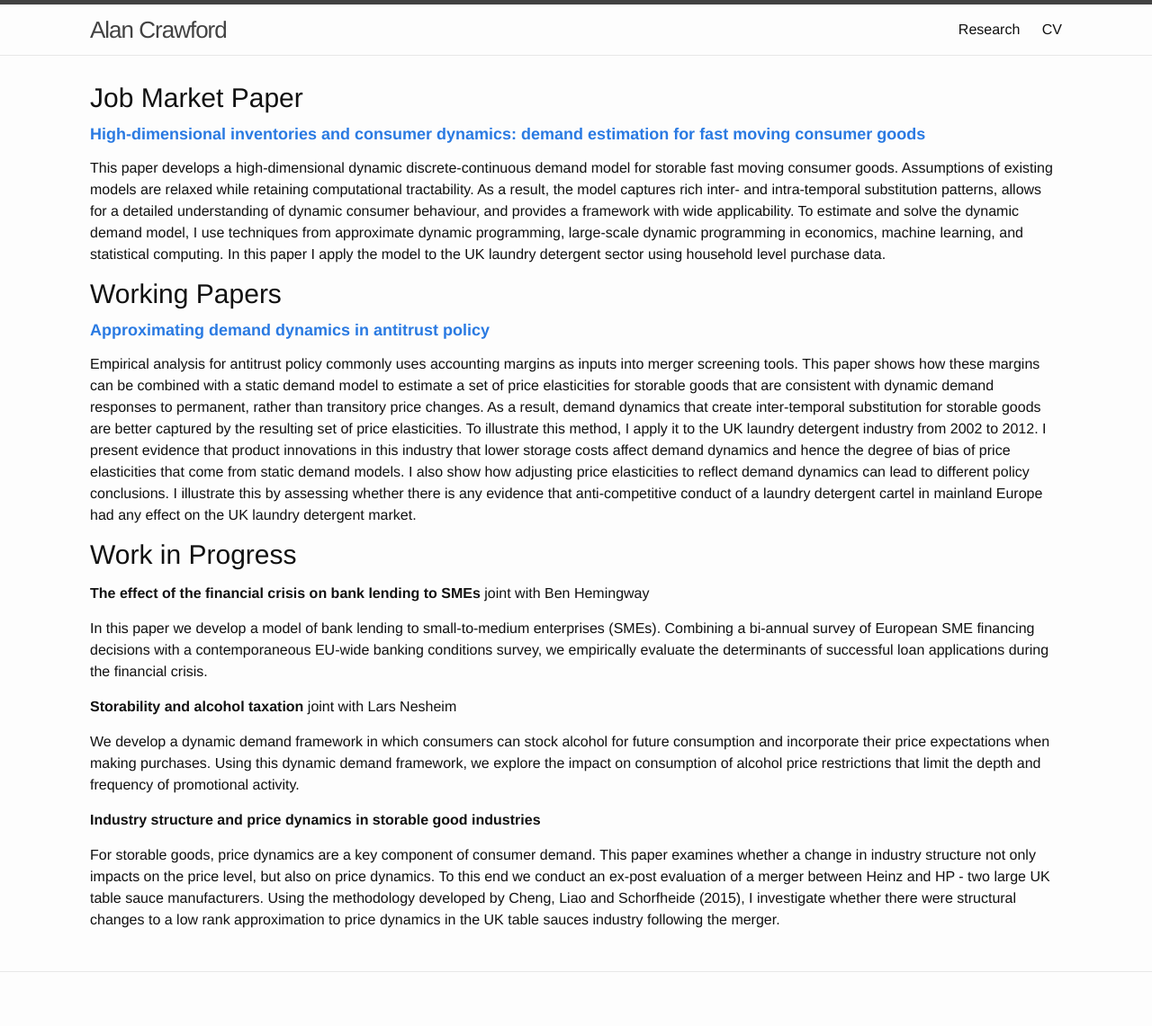
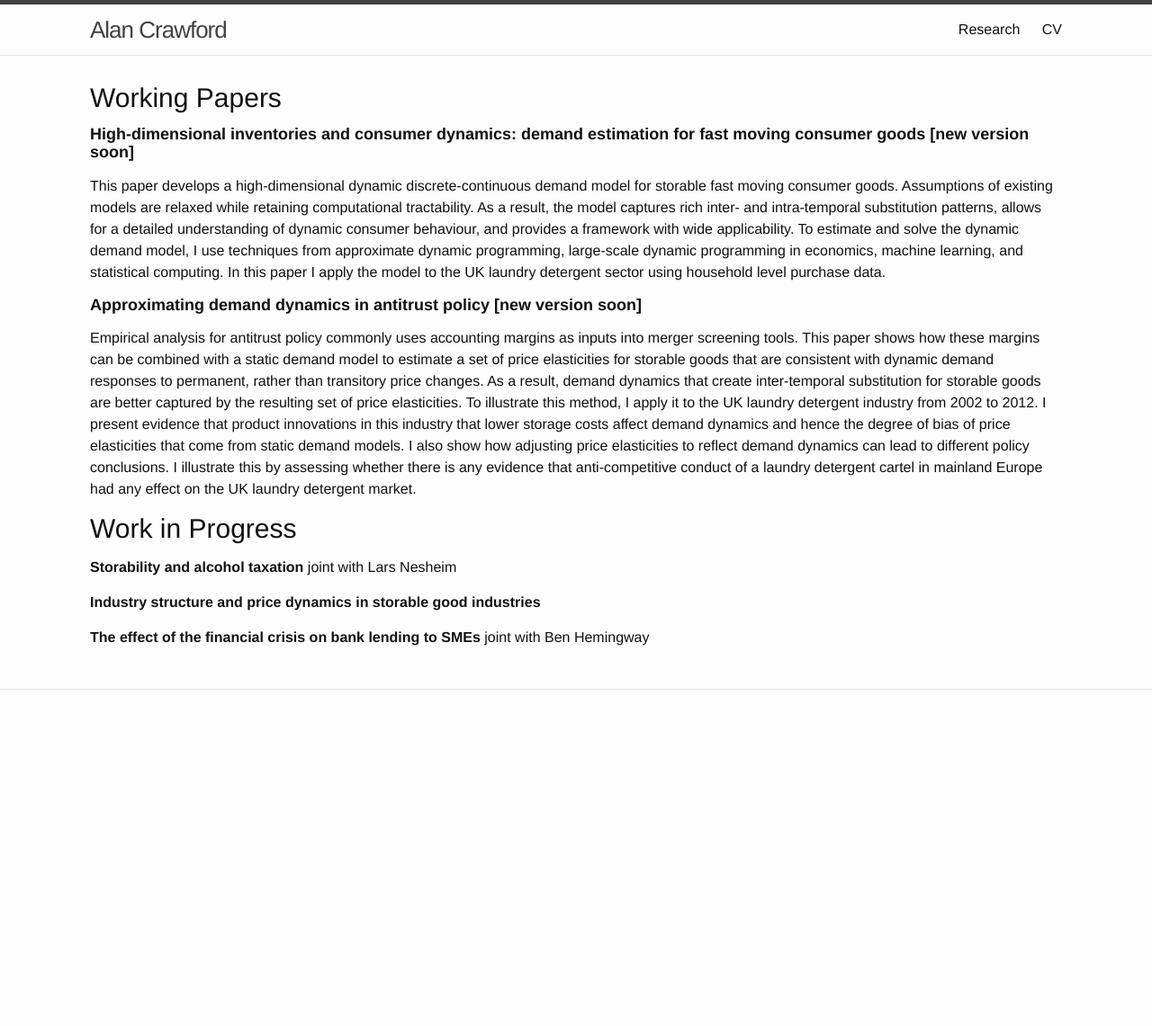
Before and after one commit to alancrawford/alancrawford.github.io, a Jekyll site: the page built from _pages/Research.md, in a window 1280 px wide. Shown: the whole page at 90% size. Built offline with Jekyll 4.4.1, drawn with Linux system fonts in a browser that asks for light colours; after the commit the page ends 900 px from its top, so only the background shows below that.

Commit message:
September updates

```diff
--- a/_pages/Research.md
+++ b/_pages/Research.md
@@ -4,28 +4,24 @@ title: Research
 permalink: /Research/
 ---
 
-## Job Market Paper
+## Working Papers
 
-#### **[High-dimensional inventories and consumer dynamics: demand estimation for fast moving consumer goods](../assets/workingpapers/AlanCrawfordJMP.pdf)**
+#### High-dimensional inventories and consumer dynamics: demand estimation for fast moving consumer goods [new version soon]
+
+<!--**[High-dimensional inventories and consumer dynamics: demand estimation for fast moving consumer goods](../assets/workingpapers/AlanCrawfordJMP.pdf)**-->
 
 This paper develops a high-dimensional dynamic discrete-continuous demand model for storable fast moving consumer goods. Assumptions of existing models are relaxed while retaining computational tractability. As a result, the model captures rich inter- and intra-temporal substitution patterns, allows for a detailed understanding of dynamic consumer behaviour, and provides a framework with wide applicability. To estimate and solve the dynamic demand model, I use techniques from approximate dynamic programming, large-scale dynamic programming in economics, machine learning, and statistical computing. In this paper I apply the model to the UK laundry detergent sector using household level purchase data.
 
-## Working Papers
+#### Approximating demand dynamics in antitrust policy [new version soon]
 
-#### **[Approximating demand dynamics in antitrust policy](../assets/workingpapers/Crawford_AppxDemandDynamics.pdf)**
+<!--**[Approximating demand dynamics in antitrust policy](../assets/workingpapers/Crawford_AppxDemandDynamics.pdf)**-->
 
 Empirical analysis for antitrust policy commonly uses accounting margins as inputs into merger screening tools. This paper shows how these margins can be combined with a static demand model to estimate a set of price elasticities for storable goods that are consistent with dynamic demand responses to permanent, rather than transitory price changes. As a result, demand dynamics that create inter-temporal substitution for storable goods are better captured by the resulting set of price elasticities. To illustrate this method, I apply it to the UK laundry detergent industry from 2002 to 2012. I present evidence that product innovations in this industry that lower storage costs affect demand dynamics and hence the degree of bias of price elasticities that come from static demand models. I also show how adjusting price elasticities to reflect demand dynamics can lead to different policy conclusions. I illustrate this by assessing whether there is any evidence that anti-competitive conduct of a laundry detergent cartel in mainland Europe had any effect on the UK laundry detergent market.
 
 ## Work in Progress
 
-**The effect of the financial crisis on bank lending to SMEs** joint with Ben Hemingway
-
-In this paper we develop a model of bank lending to small-to-medium enterprises (SMEs). Combining a bi-annual survey of European SME financing decisions with a contemporaneous EU-wide banking conditions survey, we empirically evaluate the determinants of successful loan applications during the financial crisis.
-
 **Storability and alcohol taxation** joint with Lars Nesheim
-
-We develop a dynamic demand framework in which consumers can stock alcohol for future consumption and incorporate their price expectations when making purchases.  Using this dynamic demand framework, we explore the impact on consumption of alcohol price restrictions that limit the depth and frequency of promotional activity.
 
 **Industry structure and price dynamics in storable good industries**
 
-For storable goods, price dynamics are a key component of consumer demand. This paper examines whether a change in industry structure not only impacts on the price level, but also on price dynamics. To this end we conduct an ex-post evaluation of a merger between Heinz and HP - two large UK table sauce manufacturers. Using the methodology developed by Cheng, Liao and Schorfheide (2015), I investigate whether there were structural changes to a low rank approximation to price dynamics in the UK table sauces industry following the merger.
+**The effect of the financial crisis on bank lending to SMEs** joint with Ben Hemingway
```
Also changed, not shown: index.html (+9 -9 lines), assets/images/AlanCrawfordHeadShot2.jpg (added), 1 other file.
